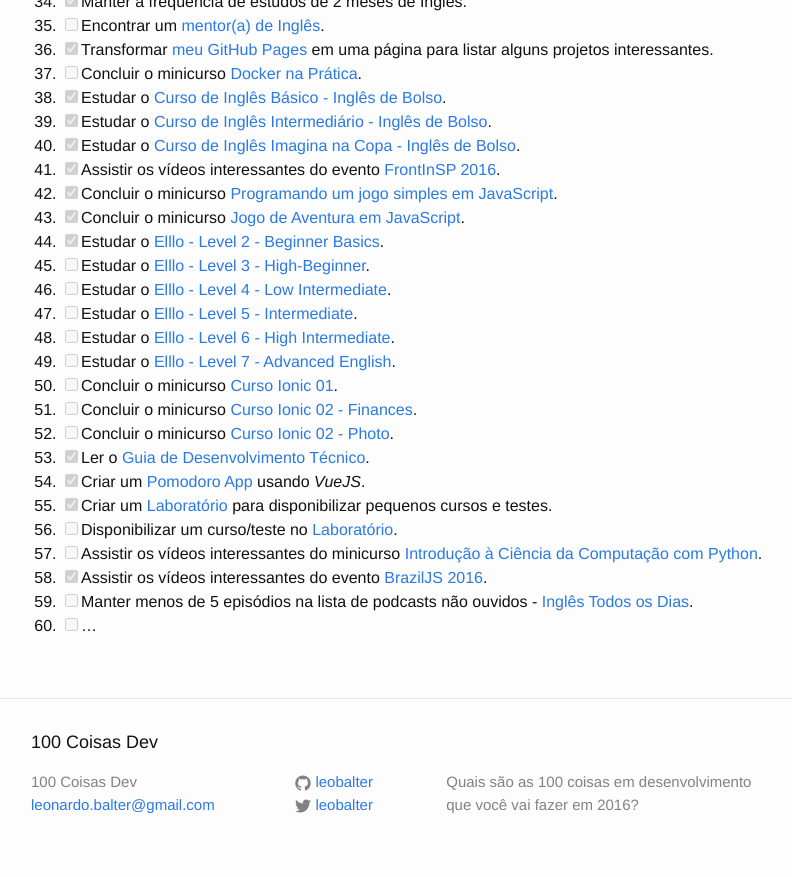
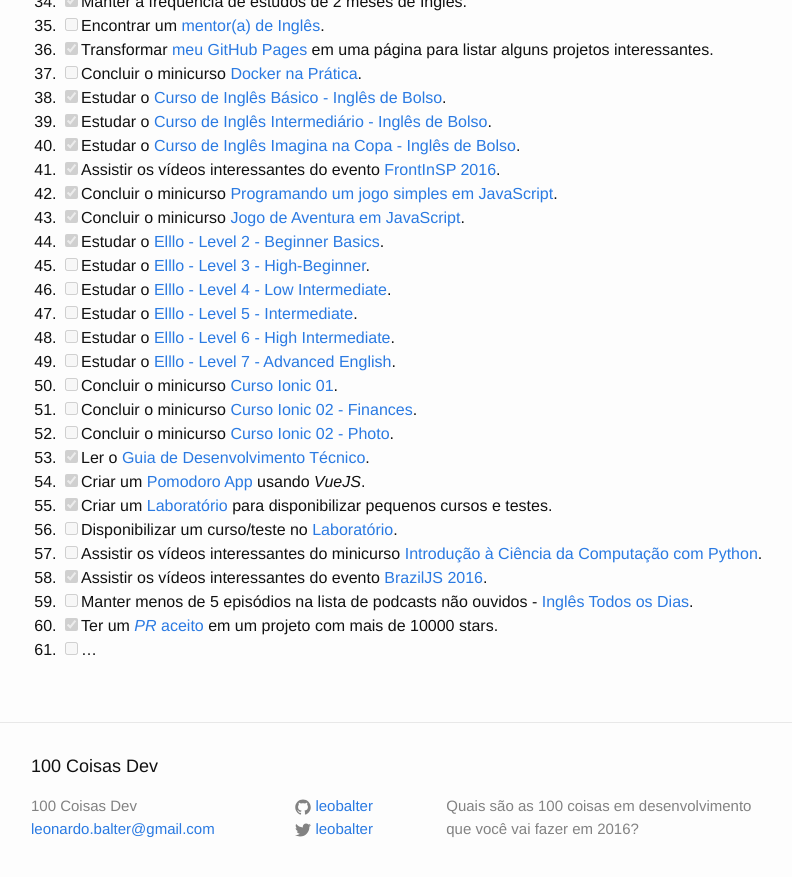
Before and after one commit to leobalter/100-coisas-dev, a Jekyll site: the page built from _posts/listas/2016-01-18-ftonato.markdown, in a window 1280 px wide and 900 px high, scrolled down 1002 px. Shown: the top 877 px of the window, without its empty margins (239-1031 px from the left). Built offline with Jekyll 4.4.1, drawn with Linux system fonts in a browser that asks for light colours; comment, search, counter and statistics services are not loaded.

Commit message:
Adicionar pull request em projeto de 10 mil stars

```diff
--- a/_posts/listas/2016-01-18-ftonato.markdown
+++ b/_posts/listas/2016-01-18-ftonato.markdown
@@ -64,4 +64,5 @@ categories: listas
 57. [ ] Assistir os vídeos interessantes do minicurso [Introdução à Ciência da Computação com Python](https://www.youtube.com/playlist?list=PLcoJJSvnDgcKpOi_UeneTNTIVOigRQwcn).
 58. [x] Assistir os vídeos interessantes do evento [BrazilJS 2016](https://www.youtube.com/playlist?list=PLg2lQYZDBwOTMMnclNPFZdbLPKKYNazXb).
 59. [ ] Manter menos de 5 episódios na lista de podcasts não ouvidos - [Inglês Todos os Dias](http://www.domineingles.com.br/category/ingles-todos-os-dias/).
-60. [ ] ...
+60. [x] Ter um [_PR_ aceito](https://github.com/julianshapiro/velocity/pull/705) em um projeto com mais de 10000 stars.
+61. [ ] ...
```
